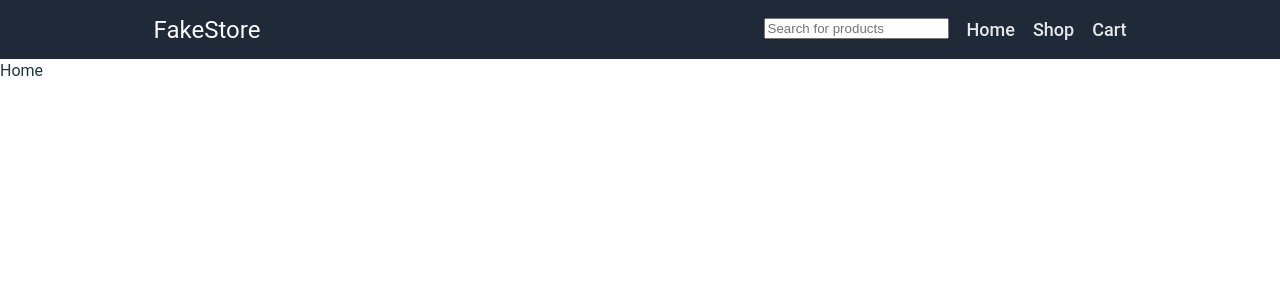
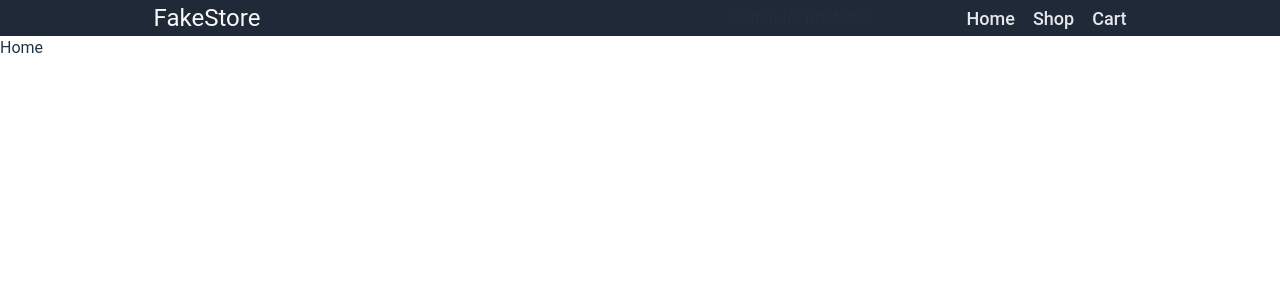
Before and after one commit to gideonkemboi/e-commerce-app, a React (Vite) app: page / in a window 1280 px wide. Shown: the top 300 px of the page. Built offline with nearby package versions, Linux system fonts and the light colour scheme.

Commit message:
chore(tailwind): Install and configure TailwindCSS

```diff
--- a/package.json
+++ b/package.json
@@ -10,9 +10,11 @@
     "preview": "vite preview"
   },
   "dependencies": {
+    "@tailwindcss/vite": "^4.1.4",
     "react": "^19.0.0",
     "react-dom": "^19.0.0",
-    "react-router-dom": "^6.22.3"
+    "react-router-dom": "^6.22.3",
+    "tailwindcss": "^4.1.4"
   },
   "devDependencies": {
     "@eslint/js": "^9.22.0",
--- a/src/index.css
+++ b/src/index.css
@@ -1,3 +1,5 @@
+@import "tailwindcss";
+
 :root {
   font-family: Inter, system-ui, Avenir, Helvetica, Arial, sans-serif;
   line-height: 1.5;
@@ -114,7 +116,7 @@ a {
   height: 300px;
   display: flex;
   flex-direction: column;
-    padding: 10px;
+  padding: 10px;
   overflow: hidden; /* Prevents text overflow */
   text-overflow: ellipsis; /* Truncates long text with ellipsis */
   white-space: nowrap;
--- a/vite.config.ts
+++ b/vite.config.ts
@@ -1,7 +1,8 @@
 import { defineConfig } from "vite";
 import react from "@vitejs/plugin-react";
+import tailwindcss from "@tailwindcss/vite";
 
 // https://vite.dev/config/
 export default defineConfig({
-  plugins: [react()],
+  plugins: [react(), tailwindcss()],
 });
```
Also changed, not shown: 1 other file (tests, documents, lock files or other folders).
